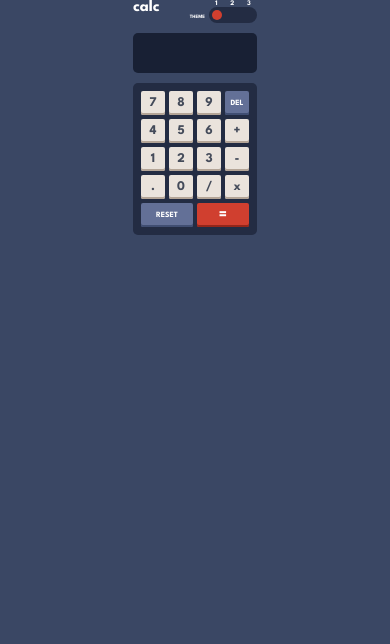
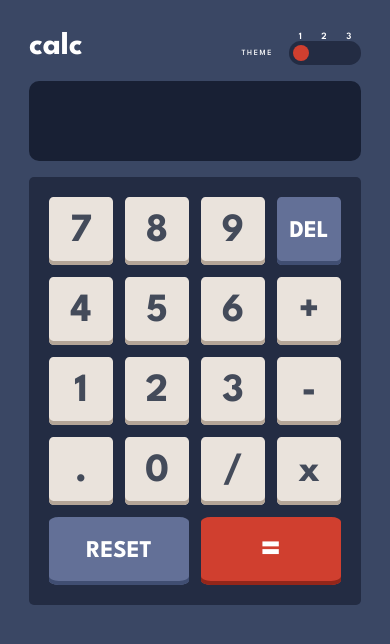
Before and after one commit to YigitS9/calculator-app, a plain HTML site: page index.html in a window 390 px wide. Drawn offline with Linux system fonts and the light colour scheme.

Commit message:
increased responsiveness and fixed themes

```diff
--- a/default.css
+++ b/default.css
@@ -5,107 +5,164 @@
 }
 .result {
   background-color: hsl(224, 36%, 15%);
-    margin: 10px 0;
-    border-radius: 5px;
+  margin: 1rem 0;
+  border-radius: 10px;
   color: hsl(0, 0%, 100%);
-    padding: 5px;
   display: flex;
   align-items: flex-end;
   justify-content: space-around;
   flex-direction: column;
   word-wrap: break-word;
   word-break: break-all;
-    min-height: 40px;
+  min-height: 5rem;
+}
+.current-operand {
+  font-size: 2rem;
+  font-weight: 600;
+  margin-right: 1rem;
 }
 .previous-operand {
   color: hsl(0, 0%, 75%);
-  font-size: 0.75rem;
+  font-size: 1.5rem;
+  font-weight: 600;
+  margin-right: 1rem;
 }
 body {
-  font-family: 'League Spartan', sans-serif;
+  font-family: "League Spartan", sans-serif;
   background-color: hsl(222, 26%, 31%);
   display: flex;
   flex-direction: column;
   justify-content: center;
   align-items: center;
 }
+.wrapper {
+  padding: 2rem 0;
+}
 .tri-state-toggle > * {
-  height: 10px;
-  width: 10px;
+  height: 1rem;
+  width: 1rem;
+  margin: 0.25rem;
   appearance: none;
   background-color: hsl(6, 63%, 50%);
-  border-radius: 50%;
+  border-radius: 3vmin;
   opacity: 0;
-  margin: 3px;
 }
 input:hover {
   cursor: pointer;
 }
 .tri-state-toggle {
   display: flex;
-  justify-content: center;
-  border-radius: 50px;
+  justify-content: space-between;
+  border-radius: 3vmin;
   background-color: hsl(223, 31%, 20%);
+  width: fit-content;
 }
 #one {
   opacity: 1;
 }
 .grid-wrapper {
   display: grid;
-  grid-template-columns: repeat(4, 24px);
-  grid-template-rows: repeat(5, 24px);
-  column-gap: 4px;
-  row-gap: 4px;
+  grid-template-columns: repeat(4, 4rem);
+  grid-template-rows: repeat(5, 4.25rem);
+  column-gap: 0.75rem;
+  row-gap: 0.75rem;
   background-color: hsl(223, 31%, 20%);
-  padding: 8px;
+  padding: 1.25rem;
   border-radius: 5px;
+}
+@media screen and (min-width: 768px) {
+  .grid-wrapper {
+    grid-template-columns: repeat(4, 8rem);
+    column-gap: 1.25rem;
+    row-gap: 1.25rem;
+    padding: 1.25rem;
+    border-radius: 5px;
+  }
+}
+.grid-wrapper > * {
+  font-size: 2.5rem;
+  font-weight: 700;
 }
 .top-section {
   display: flex;
   justify-content: space-between;
-  color: hsl(0, 0%, 100%)
+  color: hsl(0, 0%, 100%);
+}
+.theme-selection {
+  display: flex;
 }
 .theme-numbers {
   display: flex;
-  flex-direction: row;
   justify-content: space-around;
-  font-size: 7px;
+  font-size: 0.6rem;
+  font-weight: 600;
 }
 .theme-text {
-  font-size: 5px;
-  align-self: center;
-  margin: 14px 4px auto auto;
+  font-size: 0.5rem;
+  font-weight: 500;
+  letter-spacing: 0.1rem;
+  align-self: flex-end;
+  justify-self: center;
+  margin: 0 1rem 0.5rem 0;
+}
+.theme-selector {
+  justify-self: flex-end;
+}
+.calc-text {
+  font-size: 2rem;
+  font-weight: 700;
 }
 .keypadbtn {
   background-color: hsl(30, 25%, 89%);
-  border-radius: 2px;
+  border-radius: 7%;
   border: none;
-  box-shadow: inset 0 -2px hsl(28, 16%, 65%);
+  box-shadow: inset 0 -0.25rem hsl(28, 16%, 65%);
   transition-duration: 0.12s;
-  font-family: 'League Spartan', sans-serif;
+  font-family: "League Spartan", sans-serif;
   color: hsl(221, 14%, 31%);
   cursor: pointer;
 }
 .keypadbtn:hover {
   background-color: hsl(221, 14%, 31%);
-  box-shadow: inset 0 -2px hsl(28, 16%, 65%);
+  box-shadow: inset 0 -0.25rem hsl(28, 16%, 65%);
   color: hsl(30, 25%, 89%);
 }
 .keypadbtn:active {
-  box-shadow: inset 0 -1px hsl(28, 16%, 65%);
+  box-shadow: inset 0 -0.15rem hsl(28, 16%, 65%);
   transform: translateY(1px);
 }
-.del, .reset {
+.del,
+.reset {
   background-color: hsl(225, 21%, 49%);
-  box-shadow: inset 0 -2px hsl(224, 28%, 35%);
+  box-shadow: inset 0 -0.25rem hsl(224, 28%, 35%);
   color: hsl(0, 0%, 100%);
-  font-size: 0.5rem;
+  font-size: 1.5rem;
+}
+.del:hover,
+.reset:hover {
+  background-color: hsl(0, 0%, 100%);
+  box-shadow: inset 0 -0.25rem hsl(224, 28%, 35%);
+  color: hsl(225, 21%, 49%);
+}
+.del:active,
+.reset:active {
+  box-shadow: inset 0 -0.15rem hsl(224, 28%, 35%);
+  transform: translateY(1px);
 }
 .equals {
   background-color: hsl(6, 63%, 50%);
-  box-shadow: inset 0 -2px hsl(6, 70%, 34%);
+  box-shadow: inset 0 -0.25rem hsl(6, 70%, 34%);
   color: hsl(0, 0%, 100%);
-  font-size: 1rem;
+  font-size: 2.5rem;
+}
+.equals:hover {
+  background-color: hsl(0, 0%, 100%);
+  box-shadow: inset 0 -0.25rem hsl(6, 70%, 34%);
+  color: hsl(6, 63%, 50%);
+}
+.equals:active {
+  box-shadow: inset 0 -0.15rem hsl(6, 70%, 34%);
+  transform: translateY(1px);
 }
 #bigbtn {
   grid-column: span 2;
--- a/index.html
+++ b/index.html
@@ -12,16 +12,12 @@
       sizes="32x32"
       href="./images/favicon-32x32.png"
     />
-    <link rel="preconnect" href="https://fonts.googleapis.com" />
-    <link rel="preconnect" href="https://fonts.gstatic.com" crossorigin />
-    <link
-      href="https://fonts.googleapis.com/css2?family=League+Spartan:wght@700&display=swap"
-      rel="stylesheet"
-    />
+    <link rel="preconnect" href="https://fonts.googleapis.com">
+    <link rel="preconnect" href="https://fonts.gstatic.com" crossorigin>
+    <link href="https://fonts.googleapis.com/css2?family=League+Spartan:wght@100;200;300;400;500;600;700;800;900&display=swap" rel="stylesheet">
     <link href="default.css" rel="stylesheet" title="default" />
     <link href="light.css" rel="alternate stylesheet" title="light" />
     <link href="purple.css" rel="alternate stylesheet" title="purple" />
-
 
     <title>Calculator app</title>
 
@@ -32,19 +28,20 @@
     <div class="wrapper">
       <div class="top-section">
         <div class="calc-text">calc</div>
+
+        <div class="theme-selection">
           <div class="theme-text">THEME</div>
-
           <div class="theme-selector">
             <div class="theme-numbers">
               <div>1</div>
               <div>2</div>
               <div>3</div>
             </div>
-
             <div class="tri-state-toggle">
               <input class="button" type="radio" name="toggle" id="one" />
               <input class="button" type="radio" name="toggle" id="two" />
               <input class="button" type="radio" name="toggle" id="three" />
+            </div>
           </div>
         </div>
       </div>
--- a/light.css
+++ b/light.css
@@ -5,21 +5,27 @@
 }
 .result {
   background-color: hsl(0, 0%, 93%);
-  margin: 10px 0;
-  border-radius: 5px;
-  color: hsl(60, 10%, 19%);
-  padding: 5px;
+  margin: 1rem 0;
+  border-radius: 10px;
   display: flex;
   align-items: flex-end;
   justify-content: space-around;
   flex-direction: column;
   word-wrap: break-word;
   word-break: break-all;
-  min-height: 40px;
+  min-height: 5rem;
+}
+.current-operand {
+  font-size: 2rem;
+  color: hsl(60, 10%, 19%);
+  font-weight: 600;
+  margin-right: 1rem;
 }
 .previous-operand {
-  color: hsl(60, 10%, 30%);
-  font-size: 0.75rem;
+  color: hsl(60, 10%, 35%);
+  font-size: 1.5rem;
+  font-weight: 600;
+  margin-right: 1rem;
 }
 body {
   font-family: "League Spartan", sans-serif;
@@ -29,58 +35,88 @@ body {
   justify-content: center;
   align-items: center;
 }
+.wrapper {
+  padding: 2rem 0;
+}
 .tri-state-toggle > * {
-  height: 10px;
-  width: 10px;
+  height: 1rem;
+  width: 1rem;
+  margin: 0.25rem;
   appearance: none;
   background-color: hsl(25, 98%, 40%);
-  border-radius: 50%;
+  border-radius: 3vmin;
   opacity: 0;
-  margin: 3px;
 }
 input:hover {
   cursor: pointer;
 }
 .tri-state-toggle {
   display: flex;
-  justify-content: center;
-  border-radius: 50px;
+  justify-content: space-between;
+  border-radius: 3vmin;
   background-color: hsl(0, 5%, 81%);
+  width: fit-content;
 }
 #one {
   opacity: 1;
 }
 .grid-wrapper {
   display: grid;
-  grid-template-columns: repeat(4, 24px);
-  grid-template-rows: repeat(5, 24px);
-  column-gap: 4px;
-  row-gap: 4px;
+  grid-template-columns: repeat(4, 4rem);
+  grid-template-rows: repeat(5, 4.25rem);
+  column-gap: 0.75rem;
+  row-gap: 0.75rem;
   background-color: hsl(0, 5%, 81%);
-  padding: 8px;
+  padding: 1.25rem;
   border-radius: 5px;
+}
+@media screen and (min-width: 768px) {
+  .grid-wrapper {
+    grid-template-columns: repeat(4, 8rem);
+    column-gap: 1.25rem;
+    row-gap: 1.25rem;
+    padding: 1.25rem;
+    border-radius: 5px;
+  }
+}
+.grid-wrapper > * {
+  font-size: 2.5rem;
+  font-weight: 700;
 }
 .top-section {
   display: flex;
   justify-content: space-between;
   color: hsl(60, 10%, 19%);
 }
+.theme-selection {
+  display: flex;
+}
 .theme-numbers {
   display: flex;
-  flex-direction: row;
   justify-content: space-around;
-  font-size: 7px;
+  font-size: 0.6rem;
+  font-weight: 600;
 }
 .theme-text {
-  font-size: 5px;
-  align-self: center;
-  margin: 14px 4px auto auto;
+  font-size: 0.5rem;
+  font-weight: 500;
+  letter-spacing: 0.1rem;
+  align-self: flex-end;
+  justify-self: center;
+  margin: 0 1rem 0.5rem 0;
+}
+.theme-selector {
+  justify-self: flex-end;
+}
+.calc-text {
+  font-size: 2rem;
+  font-weight: 700;
 }
 .keypadbtn {
   background-color: hsl(45, 7%, 89%);
-  border-radius: 2px;
+  border-radius: 7%;
   border: none;
-  box-shadow: inset 0 -2px hsl(35, 11%, 61%);
+  box-shadow: inset 0 -0.25rem hsl(35, 11%, 61%);
   transition-duration: 0.12s;
   font-family: "League Spartan", sans-serif;
   color: hsl(60, 10%, 19%);
@@ -88,25 +124,43 @@ input:hover {
 }
 .keypadbtn:hover {
   background-color: hsl(60, 10%, 19%);
-  box-shadow: inset 0 -2px hsl(35, 11%, 61%);
+  box-shadow: inset 0 -0.25rem hsl(35, 11%, 61%);
   color: hsl(45, 7%, 89%);
 }
 .keypadbtn:active {
-  box-shadow: inset 0 -1px hsl(35, 11%, 61%);
+  box-shadow: inset 0 -0.15rem hsl(35, 11%, 61%);
   transform: translateY(1px);
 }
 .del,
 .reset {
   background-color: hsl(185, 42%, 37%);
-  box-shadow: inset 0 -2px hsl(185, 58%, 25%);
+  box-shadow: inset 0 -0.25rem hsl(185, 58%, 25%);
   color: hsl(0, 0%, 100%);
-  font-size: 0.5rem;
+  font-size: 1.5rem;
+}
+.del:hover, .reset:hover {
+  background-color: hsl(0, 0%, 100%);
+  box-shadow: inset 0 -0.25rem hsl(185, 58%, 25%);
+  color: hsl(185, 42%, 37%);
+}
+.del:active, .reset:active {
+  box-shadow: inset 0 -0.15rem hsl(185, 58%, 25%);
+  transform: translateY(1px);
 }
 .equals {
   background-color: hsl(25, 98%, 40%);
-  box-shadow: inset 0 -2px hsl(25, 99%, 27%);
+  box-shadow: inset 0 -0.25rem hsl(25, 99%, 27%);
   color: hsl(0, 0%, 100%);
-  font-size: 1rem;
+  font-size: 2.5rem;
+}
+.equals:hover {
+  background-color: hsl(0, 0%, 100%);
+  box-shadow: inset 0 -0.25rem hsl(25, 99%, 27%);
+  color: hsl(25, 98%, 40%);
+}
+.equals:active {
+  box-shadow: inset 0 -0.15rem hsl(25, 99%, 27%);
+  transform: translateY(1px);
 }
 #bigbtn {
   grid-column: span 2;
--- a/purple.css
+++ b/purple.css
@@ -5,107 +5,162 @@
 }
 .result {
   background-color: hsl(268, 71%, 12%);
-    margin: 10px 0;
-    border-radius: 5px;
-    color: hsl(52, 100%, 62%);
-    padding: 5px;
+  margin: 1rem 0;
+  border-radius: 10px;
   display: flex;
   align-items: flex-end;
   justify-content: space-around;
   flex-direction: column;
   word-wrap: break-word;
   word-break: break-all;
-    min-height: 40px;
+  min-height: 5rem;
+}
+.current-operand {
+  font-size: 2rem;
+  color: hsl(52, 100%, 62%);
+  font-weight: 600;
+  margin-right: 1rem;
 }
 .previous-operand {
-  color: hsl(52, 100%, 30%);
-  font-size: 0.75rem;
+  color: hsl(52, 100%, 78%);
+  font-size: 1.5rem;
+  font-weight: 600;
+  margin-right: 1rem;
 }
 body {
-  font-family: 'League Spartan', sans-serif;
+  font-family: "League Spartan", sans-serif;
   background-color: hsl(268, 75%, 9%);
   display: flex;
   flex-direction: column;
   justify-content: center;
   align-items: center;
 }
+.wrapper {
+  padding: 2rem 0;
+}
 .tri-state-toggle > * {
-  height: 10px;
-  width: 10px;
+  height: 1rem;
+  width: 1rem;
+  margin: 0.25rem;
   appearance: none;
   background-color: hsl(176, 100%, 44%);
-  border-radius: 50%;
+  border-radius: 3vmin;
   opacity: 0;
-  margin: 3px;
 }
 input:hover {
   cursor: pointer;
 }
 .tri-state-toggle {
   display: flex;
-  justify-content: center;
-  border-radius: 50px;
+  justify-content: space-between;
+  border-radius: 3vmin;
   background-color: hsl(268, 71%, 12%);
+  width: fit-content;
 }
 #one {
   opacity: 1;
 }
 .grid-wrapper {
   display: grid;
-  grid-template-columns: repeat(4, 24px);
-  grid-template-rows: repeat(5, 24px);
-  column-gap: 4px;
-  row-gap: 4px;
+  grid-template-columns: repeat(4, 4rem);
+  grid-template-rows: repeat(5, 4.25rem);
+  column-gap: 0.75rem;
+  row-gap: 0.75rem;
   background-color: hsl(268, 71%, 12%);
-  padding: 8px;
+  padding: 1.25rem;
   border-radius: 5px;
+}
+@media screen and (min-width: 768px) {
+  .grid-wrapper {
+    grid-template-columns: repeat(4, 8rem);
+    column-gap: 1.25rem;
+    row-gap: 1.25rem;
+    padding: 1.25rem;
+    border-radius: 5px;
+  }
+}
+.grid-wrapper > * {
+  font-size: 2.5rem;
+  font-weight: 700;
 }
 .top-section {
   display: flex;
   justify-content: space-between;
-  color: hsl(52, 100%, 62%)
+  color: hsl(52, 100%, 62%);
+}
+.theme-selection {
+  display: flex;
 }
 .theme-numbers {
   display: flex;
-  flex-direction: row;
   justify-content: space-around;
-  font-size: 7px;
+  font-size: 0.6rem;
+  font-weight: 600;
 }
 .theme-text {
-  font-size: 5px;
-  align-self: center;
-  margin: 14px 4px auto auto;
+  font-size: 0.5rem;
+  font-weight: 500;
+  letter-spacing: 0.1rem;
+  align-self: flex-end;
+  justify-self: center;
+  margin: 0 1rem 0.5rem 0;
+}
+.theme-selector {
+  justify-self: flex-end;
+}
+.calc-text {
+  font-size: 2rem;
+  font-weight: 700;
 }
 .keypadbtn {
   background-color: hsl(268, 47%, 21%);
-  border-radius: 2px;
+  border-radius: 7%;
   border: none;
-  box-shadow: inset 0 -2px hsl(290, 70%, 36%);
+  box-shadow: inset 0 -0.25rem hsl(290, 70%, 36%);
   transition-duration: 0.12s;
-  font-family: 'League Spartan', sans-serif;
+  font-family: "League Spartan", sans-serif;
   color: hsl(52, 100%, 62%);
   cursor: pointer;
 }
 .keypadbtn:hover {
   background-color: hsl(52, 100%, 62%);
-  box-shadow: inset 0 -2px hsl(290, 70%, 36%);
+  box-shadow: inset 0 -0.25rem hsl(290, 70%, 36%);
   color: hsl(268, 47%, 21%);
 }
 .keypadbtn:active {
-  box-shadow: inset 0 -1px hsl(290, 70%, 36%);
+  box-shadow: inset 0 -0.15rem hsl(290, 70%, 36%);
   transform: translateY(1px);
 }
-.del, .reset {
+.del,
+.reset {
   background-color: hsl(281, 89%, 26%);
-  box-shadow: inset 0 -2px hsl(285, 91%, 52%);
+  box-shadow: inset 0 -0.25rem hsl(285, 91%, 52%);
   color: hsl(0, 0%, 100%);
-  font-size: 0.5rem;
+  font-size: 1.5rem;
+}
+.del:hover, .reset:hover {
+  background-color: hsl(0, 0%, 100%);
+  box-shadow: inset 0 -0.25rem hsl(285, 91%, 52%);
+  color: hsl(281, 89%, 26%);
+}
+.del:active, .del:active {
+  box-shadow: inset 0 -0.15rem hsl(285, 91%, 52%);
+  transform: translateY(1px);
 }
 .equals {
   background-color: hsl(176, 100%, 44%);
-  box-shadow: inset 0 -2px hsl(177, 92%, 70%);
+  box-shadow: inset 0 -0.25rem hsl(177, 92%, 70%);
   color: hsl(198, 20%, 13%);
-  font-size: 1rem;
+  font-size: 2.5rem;
+}
+.equals:hover {
+  background-color: hsl(198, 20%, 13%);
+  box-shadow: inset 0 -0.25rem hsl(177, 92%, 70%);
+  color: hsl(176, 100%, 44%);
+}
+.equals:active {
+  box-shadow: inset 0 -0.15rem hsl(177, 92%, 70%);
+  transform: translateY(1px);
 }
 #bigbtn {
   grid-column: span 2;
```
Lines whose indentation alone changed are shown as unchanged.
